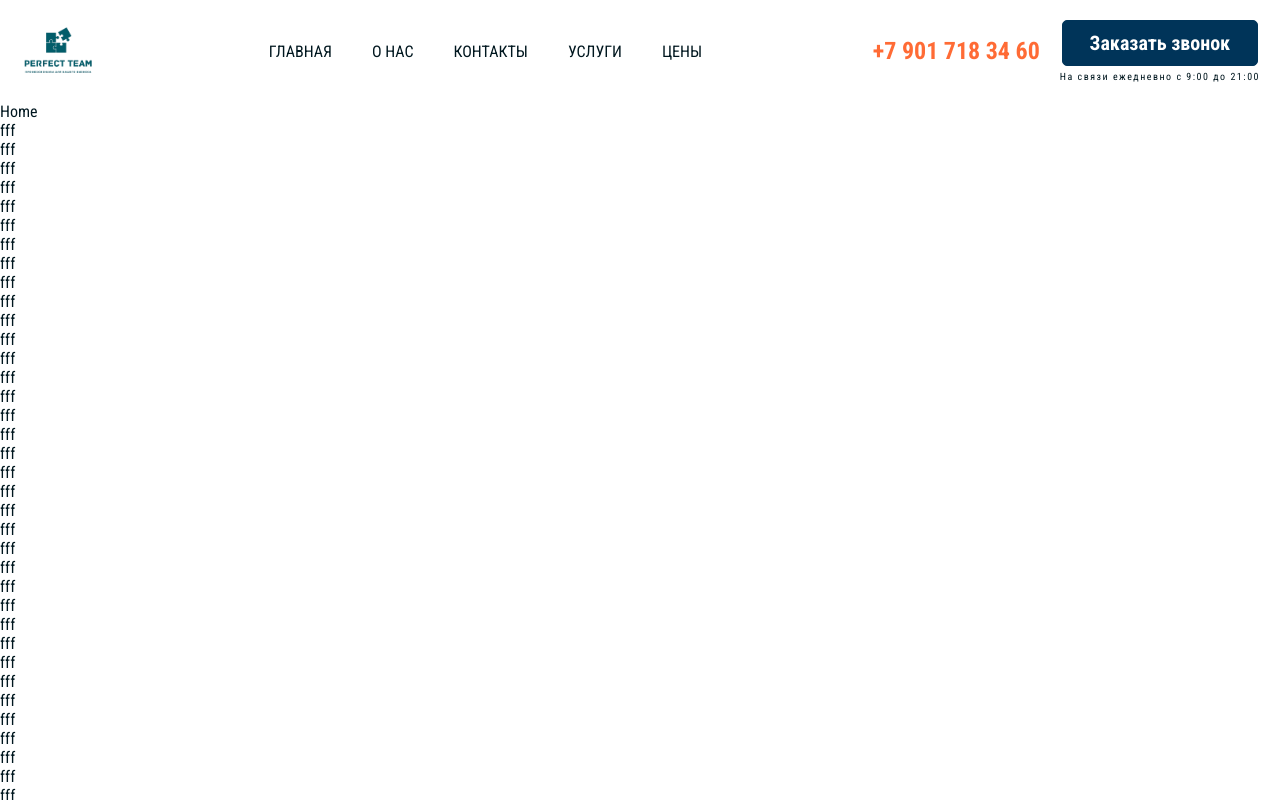
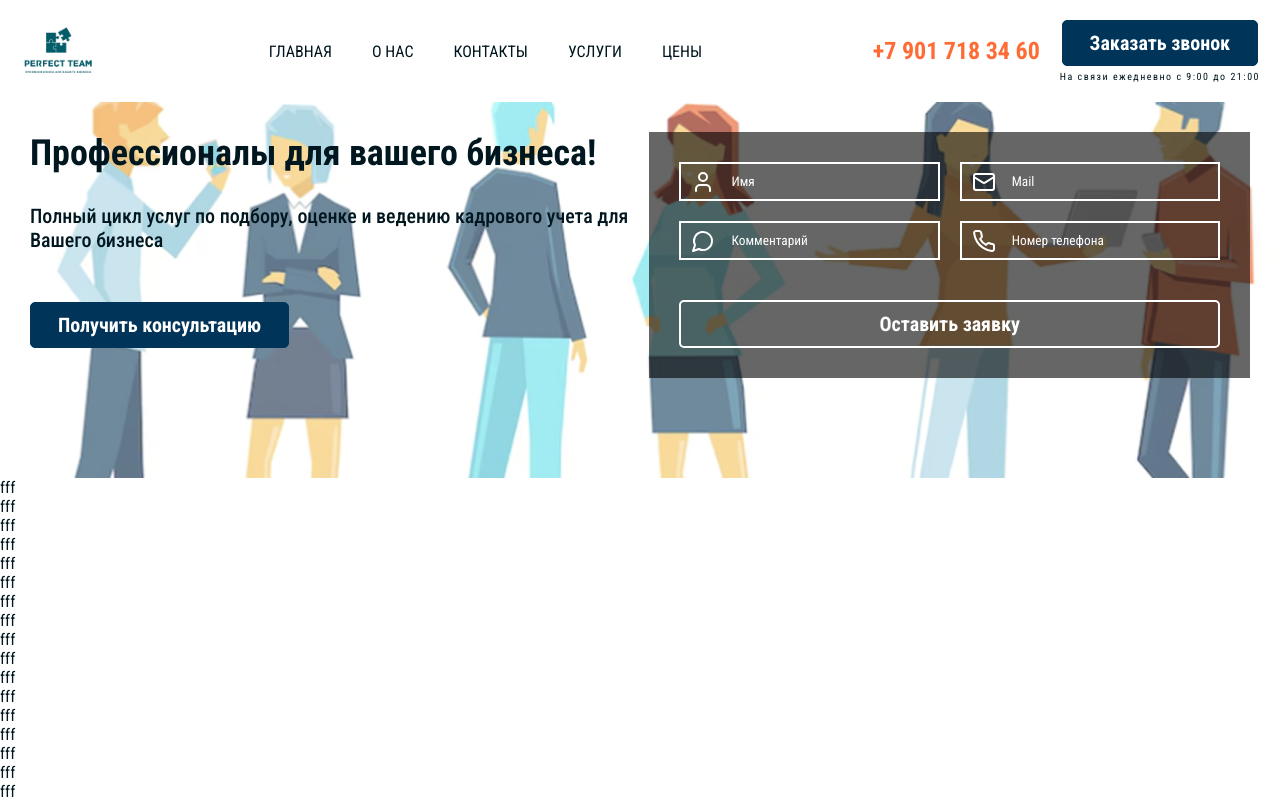
Before and after one commit to Fryaner/perfectteam, a Vue app: page / in a window 1280 px wide. Shown: the top 800 px of the page. Built offline with nearby package versions, Linux system fonts and the light colour scheme.

Commit message:
add: Добавил баннер

```diff
--- /dev/null
+++ b/src/assets/icons/comment.vue
@@ -0,0 +1,3 @@
+<template>
+    <svg xmlns="http://www.w3.org/2000/svg" width="24" height="24" viewBox="0 0 24 24" fill="none" stroke="currentColor" stroke-width="2" stroke-linecap="round" stroke-linejoin="round" class="lucide lucide-message-circle"><path d="M7.9 20A9 9 0 1 0 4 16.1L2 22Z"/></svg>
+</template>
--- /dev/null
+++ b/src/assets/icons/mail.vue
@@ -0,0 +1,3 @@
+<template>
+    <svg xmlns="http://www.w3.org/2000/svg" width="24" height="24" viewBox="0 0 24 24" fill="none" stroke="currentColor" stroke-width="2" stroke-linecap="round" stroke-linejoin="round" class="lucide lucide-mail"><rect width="20" height="16" x="2" y="4" rx="2"/><path d="m22 7-8.97 5.7a1.94 1.94 0 0 1-2.06 0L2 7"/></svg>
+</template>
--- /dev/null
+++ b/src/assets/icons/phone.vue
@@ -0,0 +1,3 @@
+<template>
+    <svg xmlns="http://www.w3.org/2000/svg" width="24" height="24" viewBox="0 0 24 24" fill="none" stroke="currentColor" stroke-width="2" stroke-linecap="round" stroke-linejoin="round" class="lucide lucide-phone"><path d="M22 16.92v3a2 2 0 0 1-2.18 2 19.79 19.79 0 0 1-8.63-3.07 19.5 19.5 0 0 1-6-6 19.79 19.79 0 0 1-3.07-8.67A2 2 0 0 1 4.11 2h3a2 2 0 0 1 2 1.72 12.84 12.84 0 0 0 .7 2.81 2 2 0 0 1-.45 2.11L8.09 9.91a16 16 0 0 0 6 6l1.27-1.27a2 2 0 0 1 2.11-.45 12.84 12.84 0 0 0 2.81.7A2 2 0 0 1 22 16.92z"/></svg>
+</template>
--- /dev/null
+++ b/src/assets/icons/user.vue
@@ -0,0 +1,3 @@
+<template>
+    <svg xmlns="http://www.w3.org/2000/svg" width="24" height="24" viewBox="0 0 24 24" fill="none" stroke="currentColor" stroke-width="2" stroke-linecap="round" stroke-linejoin="round" class="lucide lucide-user"><path d="M19 21v-2a4 4 0 0 0-4-4H9a4 4 0 0 0-4 4v2"/><circle cx="12" cy="7" r="4"/></svg>
+</template>
--- /dev/null
+++ b/src/components/banner.vue
@@ -0,0 +1,265 @@
+<template>
+    <div class="banner">
+        <div class="banner__info">
+            <section class="banner__top">
+                <h1 class="banner__title">Профессионалы для вашего бизнеса!</h1>
+                <p class="banner__description">Полный цикл услуг по подбору, оценке и ведению кадрового учета для Вашего бизнеса</p>
+            </section>
+            <div class="banner__btn">
+                <button>Получить консультацию</button>
+            </div>
+        </div>
+        <form class="banner__form">
+            <div class="banner__inputs">
+                <div class="banner__input">
+                    <user/>
+                    <input class="banner__input-name" type="text" placeholder="Имя"/>
+                </div>
+                <div class="banner__input">
+                    <mail/>
+                    <input class="banner__input-mail" type="text" placeholder="Mail"/>
+                </div>
+                <div class="banner__input">
+                    <comment/>
+                    <input class="banner__input-comment"  type="text" placeholder="Комментарий"/>
+                </div>
+                <div class="banner__input">
+                    <phone/>
+                    <input class="banner__input-phone" type="text" placeholder="Номер телефона"/>
+                </div>
+            </div>
+            <button class="banner__btn-form">Оставить заявку</button>
+        </form>
+    </div>
+</template>
+
+<script setup>
+import phone from '@/assets/icons/phone.vue'
+import comment from '@/assets/icons/comment.vue'
+import user from '@/assets/icons/user.vue'
+import mail from '@/assets/icons/mail.vue'
+</script>
+
+<style lang="scss" scoped>
+.banner {
+    padding: 30px 30px 100px 30px;
+    display: flex;
+    justify-content: space-between;
+    background-image: url('@/assets/images/banner.png');
+    background-repeat: no-repeat;
+    background-size: cover;
+    position: relative;
+    z-index: 0;
+    gap: 20px;
+
+    @media screen and (max-width: $limit-tablet){
+        flex-direction: column;
+        gap: 30px;
+        padding: 20px 20px 60px 20px;
+    }
+
+    @media screen and (max-width: $limit-mobile){
+        padding: 30px 10px 30px 10px;
+    }
+
+    &:after {
+        top: 0;
+        left: 0;
+        position: absolute;
+        content: '';
+        width: 100%;
+        height: 100%;
+        background-color: rgba(255, 255, 255, 0.321);
+        z-index: -1;
+    }
+
+    &__info {
+        display: flex;
+        flex-direction: column;
+        gap: 50px;
+        width: 50%;
+
+        @media screen and (max-width: $limit-tablet){
+            width: 100%;
+            gap: 30px;
+        }
+    }
+
+    &__top {
+        display: flex;
+        flex-direction: column;
+        gap: 30px;
+
+        @media screen and (max-width: $limit-tablet){
+            gap: 15px;
+        }
+
+        @media screen and (max-width: $limit-mobile){
+            text-align: center;
+        }
+    }
+
+    &__title {
+        font-size: 36px;
+        font-weight: 700;
+
+        @media screen and (max-width: $limit-mobile){
+            font-size: 24px;
+        }
+    }
+
+    &__description {
+        font-size: 20px;
+        font-weight: 500;
+
+        @media screen and (max-width: $limit-mobile){
+            font-size: 16px;
+        }
+    }
+
+    &__btn {
+        display: flex;
+
+        button {
+            background-color: $color-btn;
+            border: 1px solid $color-btn;
+            color: $color-white;
+            border-radius: 5px;
+            padding: 10px 27px;
+            transition: .5s;
+            cursor: pointer;
+            font-size: 20px;
+            font-weight: 700;
+
+            @media screen and (max-width: $limit-mobile){
+                font-size: 18px;
+                flex: 1;
+            }
+
+            @media (hover:hover) {
+                &:hover {
+                    background-color: $color-white;
+                    color: $color-btn;
+                }
+            }
+        }
+    }
+
+    &__form {
+        display: flex;
+        flex-direction: column;
+        gap: 40px;
+        background-color: rgba(0, 0, 0, 0.6);
+        padding: 30px;
+        width: 50%;
+
+        @media screen and (max-width: $limit-tablet){
+            width: 100%;
+        }
+
+        @media screen and (max-width: $limit-mobile){
+            width: 100%;
+            padding: 20px;
+            gap: 30px;
+        }
+    }
+
+    &__inputs {
+        display: grid;
+        gap: 20px;
+        grid-template-columns: 1fr 1fr;
+        grid-template-rows: 1fr 1fr;
+
+        @media screen and (max-width: $limit-mobile){
+            grid-template-columns: 1fr;
+            grid-template-rows: 1fr;
+        }
+    }
+
+    &__input {
+        position: relative;
+        max-width: 700px;
+
+        svg {
+            position: absolute;
+            top: 50%;
+            transform: translateY(-50%);
+            left: 12px;
+            stroke: $color-white;
+            pointer-events: none;
+
+            @media screen and (max-width: $limit-mobile){
+                width: 20px;
+                left: 10px;
+            }
+        }
+
+        &:focus-within {
+            svg {
+                stroke: $color-black;
+            }
+        }
+            input {
+                border: 2px solid $color-white;
+                padding: 10px 10px 10px 50px;
+                transition: .5s;
+                color: white;
+                width: 100%;
+
+                @media screen and (max-width: $limit-mobile){
+                    padding-left: 40px;
+                }
+
+            &:focus svg  {
+                fill: red;
+            }
+
+            &:focus {
+                color: $color-black;
+                background-color: white;
+
+                &::placeholder {
+                    color: $color-black;
+
+                }
+            }
+
+            &::placeholder {
+                color: $color-white;
+            }
+        }
+    }
+
+    &__input-name,
+    &__input-comment,
+    &__input-phone,
+    &__input-mail {
+        background-repeat: no-repeat;
+        background-position: 10px center;
+        background-size: 24px;
+    }
+
+    &__btn-form {
+        border: 2px solid $color-white;
+        color: $color-white;
+        padding: 10px;
+        cursor: pointer;
+        background-color: rgba(255, 255, 255, 0);
+        transition: .5s;
+        font-weight: 700;
+        border-radius: 5px;
+        font-size: 20px;
+
+        @media screen and (max-width: $limit-mobile){
+            font-size: 18px;
+        }
+
+        @media (hover: hover) {
+            &:hover {
+                background-color: $color-white;
+                color: $color-black;
+            }
+        }
+    }
+}
+</style>
--- a/src/components/header.vue
+++ b/src/components/header.vue
@@ -38,7 +38,12 @@ const store = useCounterStore()
 .header {
     display: flex;
     align-items: center;
-    padding: 20px 20px;
+    padding: 20px;
+
+    @media screen and (max-width: $limit-mobile){
+        padding: 10px;
+        padding-bottom: 30px;
+    }
 
     &__logo {
         display: flex;
--- a/src/components/home.vue
+++ /dev/null
@@ -1,3 +0,0 @@
-<template>
-    <p>Home</p>
-</template>
--- /dev/null
+++ b/src/pages/main.vue
@@ -0,0 +1,7 @@
+<template>
+    <BannerComponent/>
+</template>
+
+<script setup>
+import BannerComponent from '@/components/banner.vue'
+</script>
--- a/src/router/index.js
+++ b/src/router/index.js
@@ -1,9 +1,9 @@
 import { createWebHistory, createRouter } from 'vue-router'
 import AboutView from '@/components/about.vue'
-import HomeView from '@/components/home.vue'
+import MainPage from '@/pages/main.vue'
 
 const routes = [
-  { path: '/', component: HomeView },
+  { path: '/', component: MainPage },
   { path: '/about', component: AboutView },
 ]
 
```
Also changed, not shown: src/assets/images/banner.png (added).
